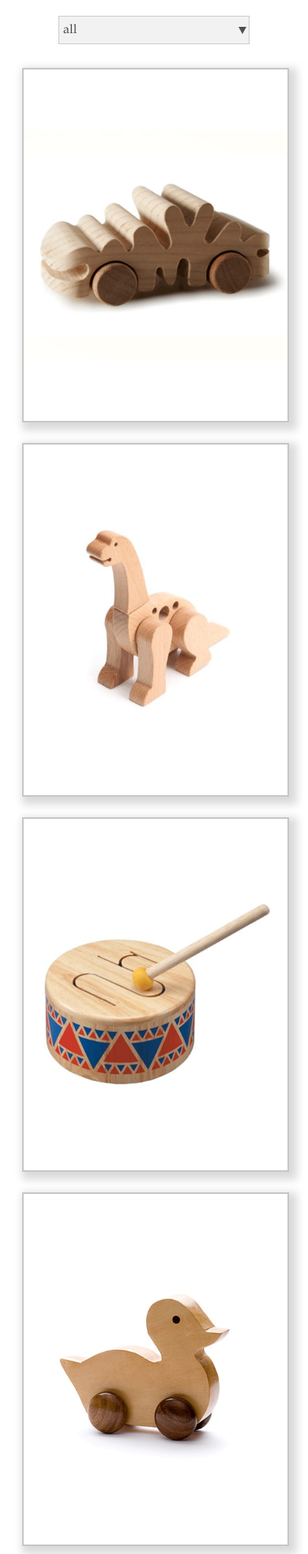
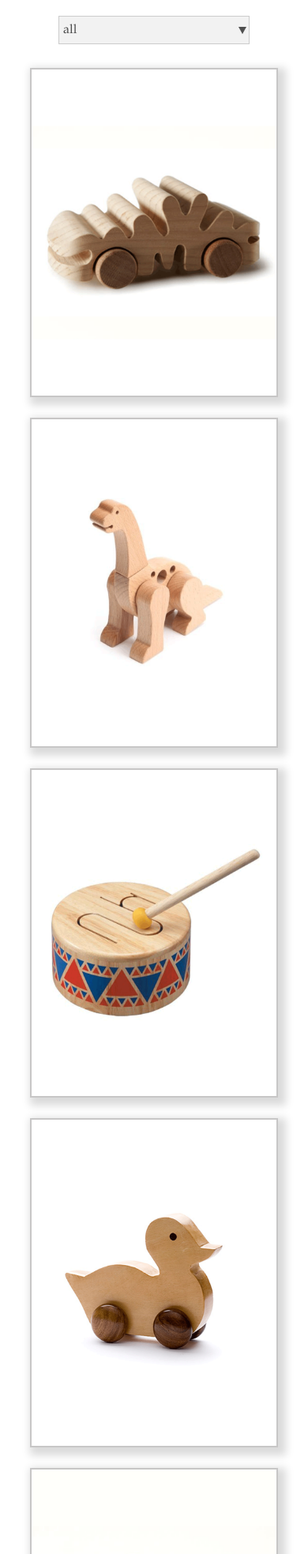
Before and after one commit to ShaeS/Pine-Birch, a PHP site: page /html/index.html in a window 390 px wide. Shown: the part 236-2204 px from the top of the page at 79% size. Run offline with PHP 8.4, Linux system fonts and the light colour scheme.

Commit message:
fixed some styles

```diff
--- a/css/style.css
+++ b/css/style.css
@@ -189,14 +189,13 @@ IMAGE GALLERY
 #imagewrapper {
   width: 70%;
   margin: 0 auto;
-  max-width:1280px;
 }
 
 #imagewrapper ul {
   margin: 20px 0;
   display: flex;
   flex-wrap:wrap;
-  justify-content: space-around;
+  justify-content:center;
   padding:0;
 }
 
@@ -204,12 +203,12 @@ IMAGE GALLERY
   list-style: none;
   margin:10px 1%;
   padding:0;
-  width:30%;
+  position:relative;
 }
 
 #imagewrapper ul li img {
   border: 2px solid #c7c6c6;
-  width:100%;
+  width:310px;
   margin:0;
   padding:0;
   box-shadow: 5px 5px 10px 5px rgba(0,0,0,0.15);
@@ -217,7 +216,9 @@ IMAGE GALLERY
 
 #imagewrapper ul li img:hover {
   box-shadow: none;
+  opacity:0.4;
 }
+
 
 
 
@@ -244,10 +245,8 @@ ABOUT PAGE
 .aboutinfo {
   margin:0 auto;
   text-align: center;
-   padding-left:5%;
-   padding-right:5%;
-   padding-bottom:1%;
-   padding-top:1%;
+  padding: 1% 5%;
+  line-height: 2em;
 }
 
 /********************************************
@@ -277,7 +276,7 @@ MEDIA QUERY 768px
 ********************************************/
 
 
-@media (max-width:48rem) {
+@media screen and (max-width:48rem) {
 
 
 
@@ -290,10 +289,6 @@ IMAGE GALLERY
   width: 80%;
 }
 
-
-  #imagewrapper ul li {
-  width:45%;
-}
 
  /********************************************
 ABOUT PAGE
@@ -322,7 +317,7 @@ MEDIA QUERY 480px
 
 
 
-@media (max-width:30rem) {
+@media screen and (max-width:30rem) {
 
 
 
@@ -346,9 +341,6 @@ IMAGE GALLERY
   width: 90%;
 }
 
-  #imagewrapper ul li {
-  width:95%;
-}
 
  /********************************************
 ABOUT PAGE
--- a/html/index.html
+++ b/html/index.html
@@ -32,7 +32,7 @@
       </div>
       <div id="imagewrapper">
         <ul>
-          <li><a href="#"><img src="../images/car.jpg" /></a></li>
+          <li><img src="../images/car.jpg" /></li>
           <li><img src="../images/dino.jpg" /></li>
           <li><img src="../images/drum.jpg" /></li>
           <li><img src="../images/duck.jpg" /></li>
```
Lines whose indentation alone changed are shown as unchanged.
